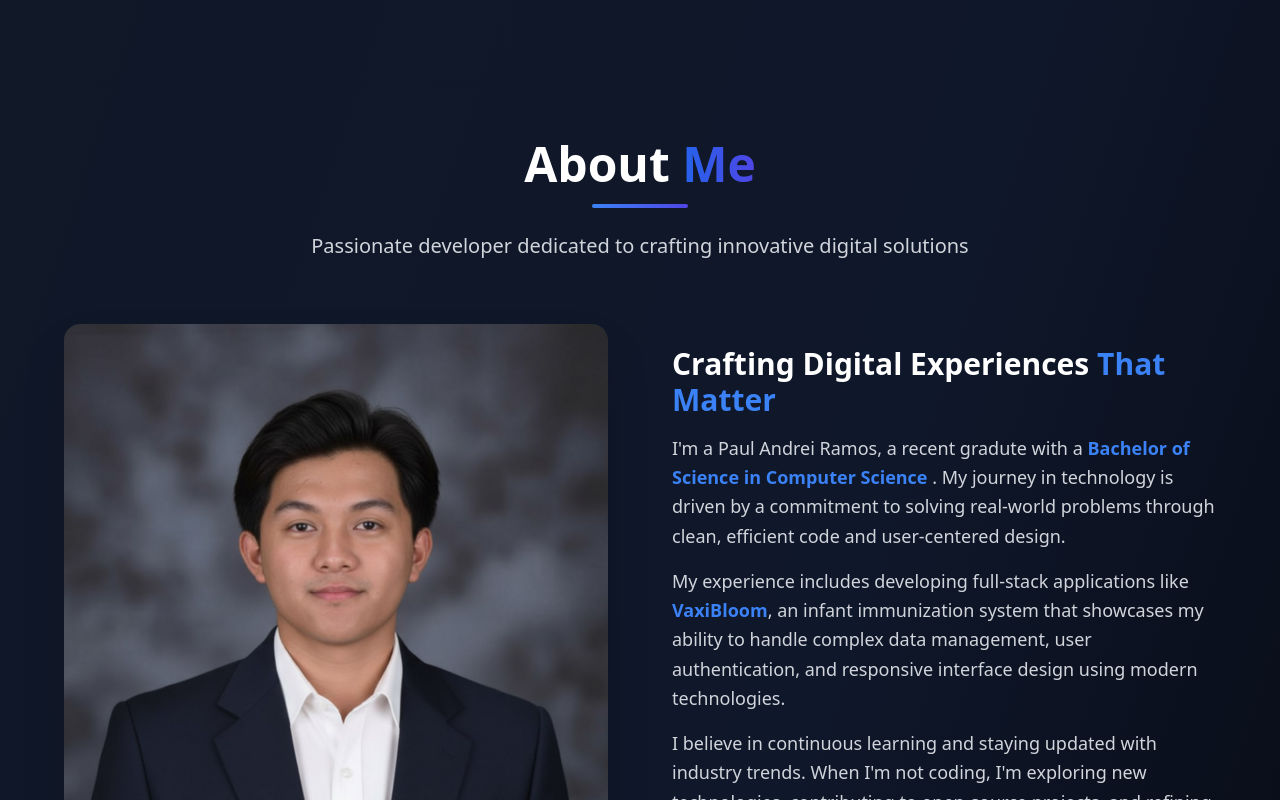
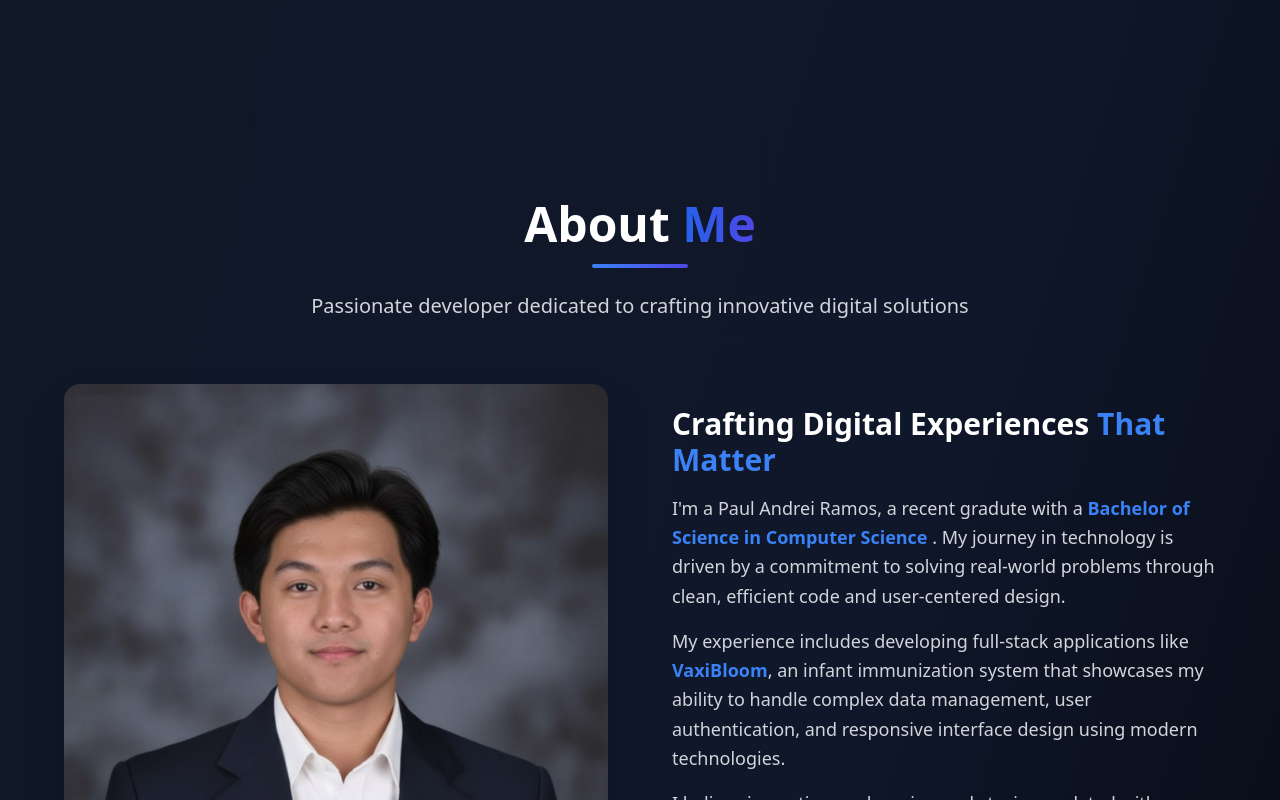
Before and after one commit to Paulski-damn/my-portfolio, a React (Create React App) app: page / in a window 1280 px wide. Shown: the part 680-1480 px from the top of the page. Built offline with nearby package versions, Linux system fonts and the light colour scheme.

Commit message:
adjust margin

```diff
--- a/src/App.tsx
+++ b/src/App.tsx
@@ -361,7 +361,7 @@ const Portfolio: React.FC = () => {
       </section>
 
       {/* About Section */}
-      <section id="about" className="py-5 px-4">
+      <section id="about" className="py-20 px-4">
         <div className="max-w-6xl mx-auto">
           <div className="text-center mb-16">
             <h2 className={`text-4xl md:text-5xl font-bold mb-4 transition-all duration-300 hover:scale-105 cursor-default ${darkMode ? 'text-white' : 'text-gray-900'
```
